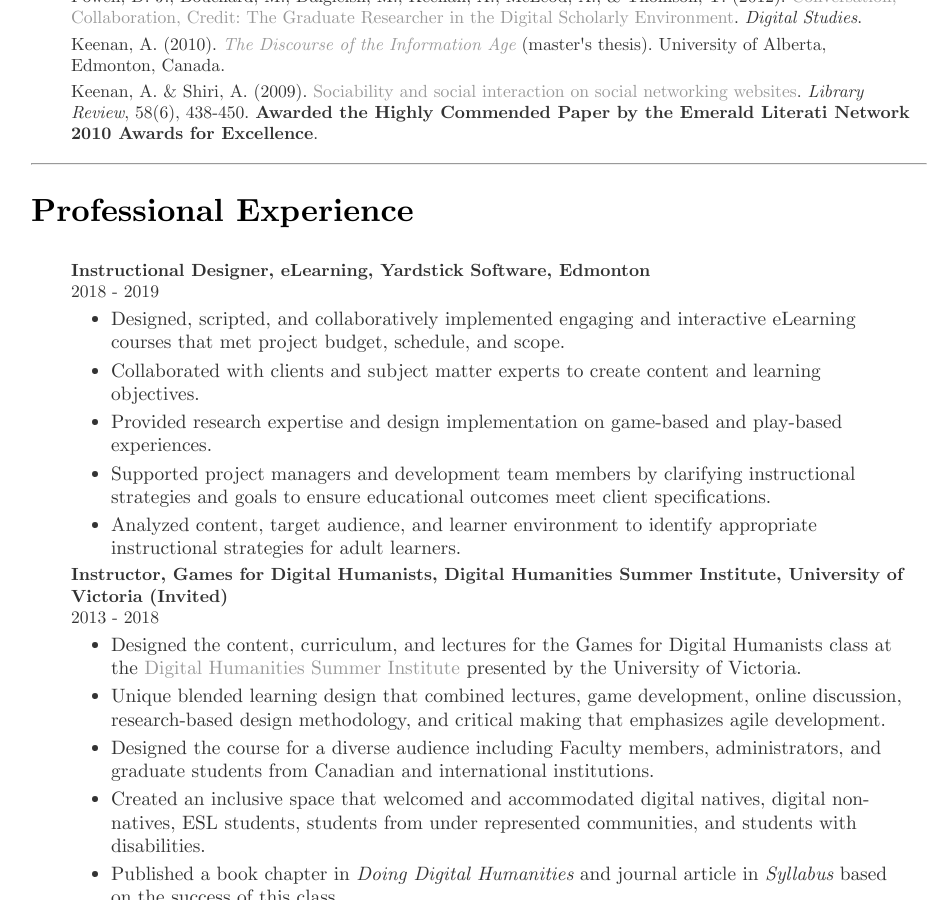
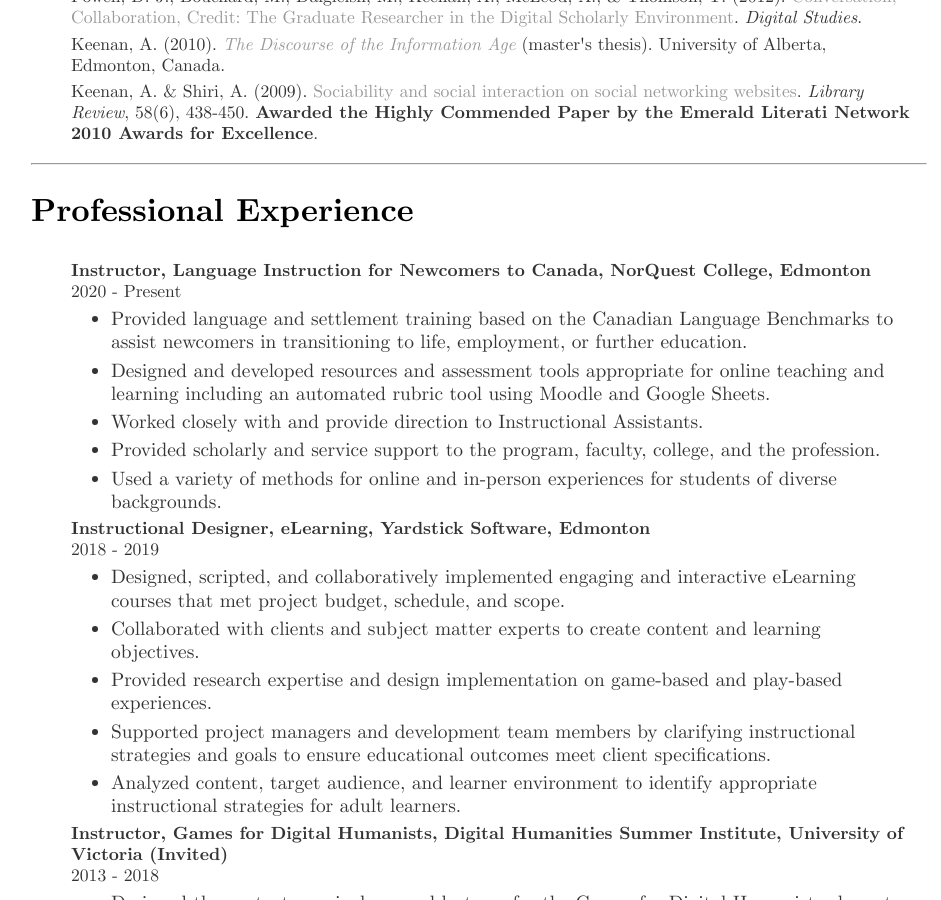
Before and after one commit to bigrube77/bigrube77.github.io, a Jekyll site: the page built from cv/index.html, in a window 1280 px wide and 900 px high, scrolled down 793 px. Shown: the whole window, without its empty margins (161-1102 px from the left). Built offline with Jekyll 4.4.1, drawn with Linux system fonts in a browser that asks for light colours.

Commit message:
norquest

```diff
--- a/cv/index.html
+++ b/cv/index.html
@@ -67,6 +67,16 @@
 <h2>Professional Experience</h2>
 
 <ul>
+
+<li> <b>Instructor, Language Instruction for Newcomers to Canada, NorQuest College, Edmonton</b>
+	<br> 2020 - Present <ul style="list-style-type:disc">
+
+	<li>Provided language and settlement training based on the Canadian Language Benchmarks to assist newcomers in transitioning to life, employment, or further education.
+	<li>Designed and developed resources and assessment tools appropriate for online teaching and learning including an automated rubric tool using Moodle and Google Sheets.
+	<li>Worked closely with and provide direction to Instructional Assistants.
+	<li>Provided scholarly and service support to the program, faculty, college, and the profession.
+	<li>Used a variety of methods for online and in-person experiences for students of diverse backgrounds.
+	</ul>
 
 <li> <b>Instructional Designer, eLearning, Yardstick Software, Edmonton</b> <br> 2018 - 2019 <ul style="list-style-type:disc">
 
```
